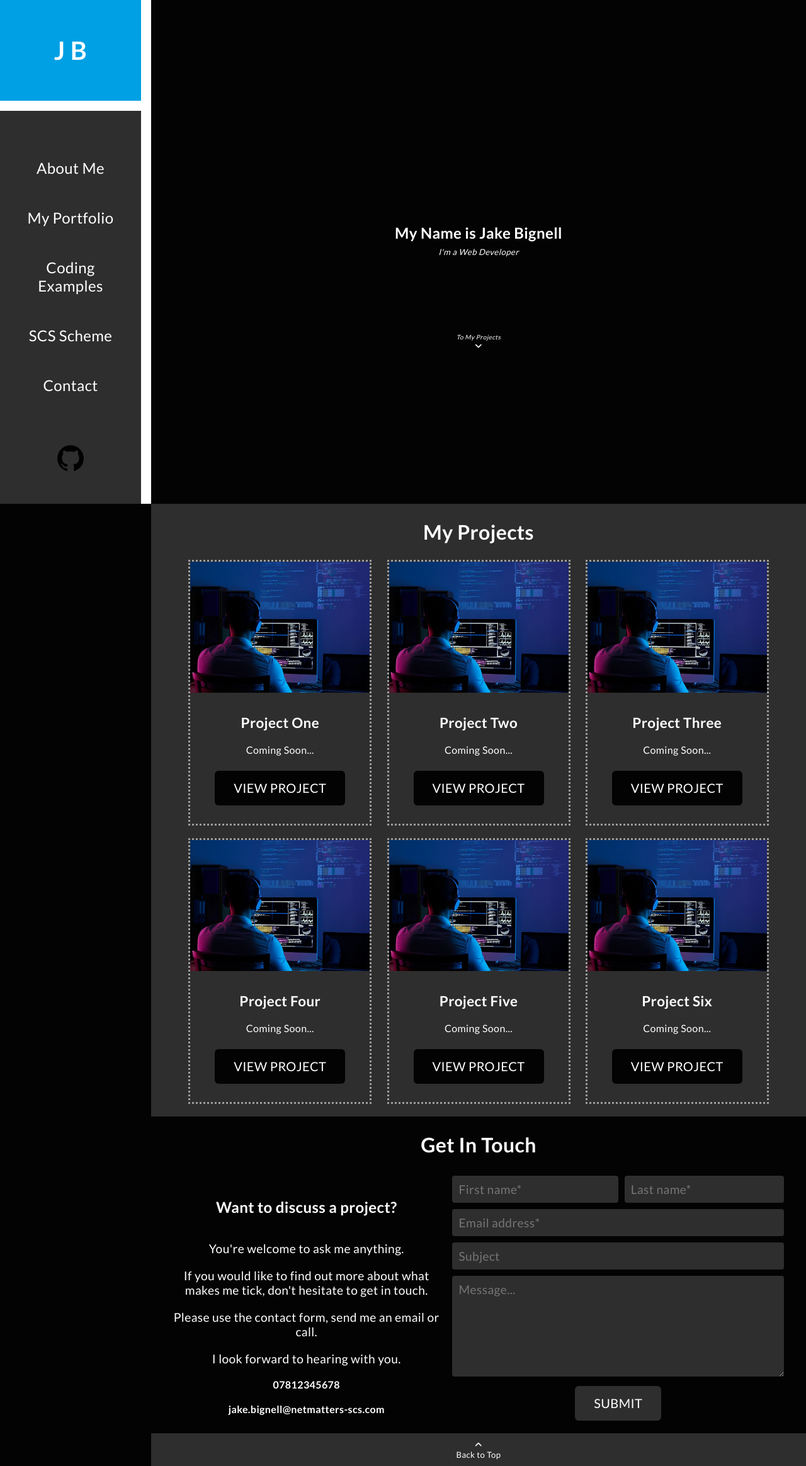
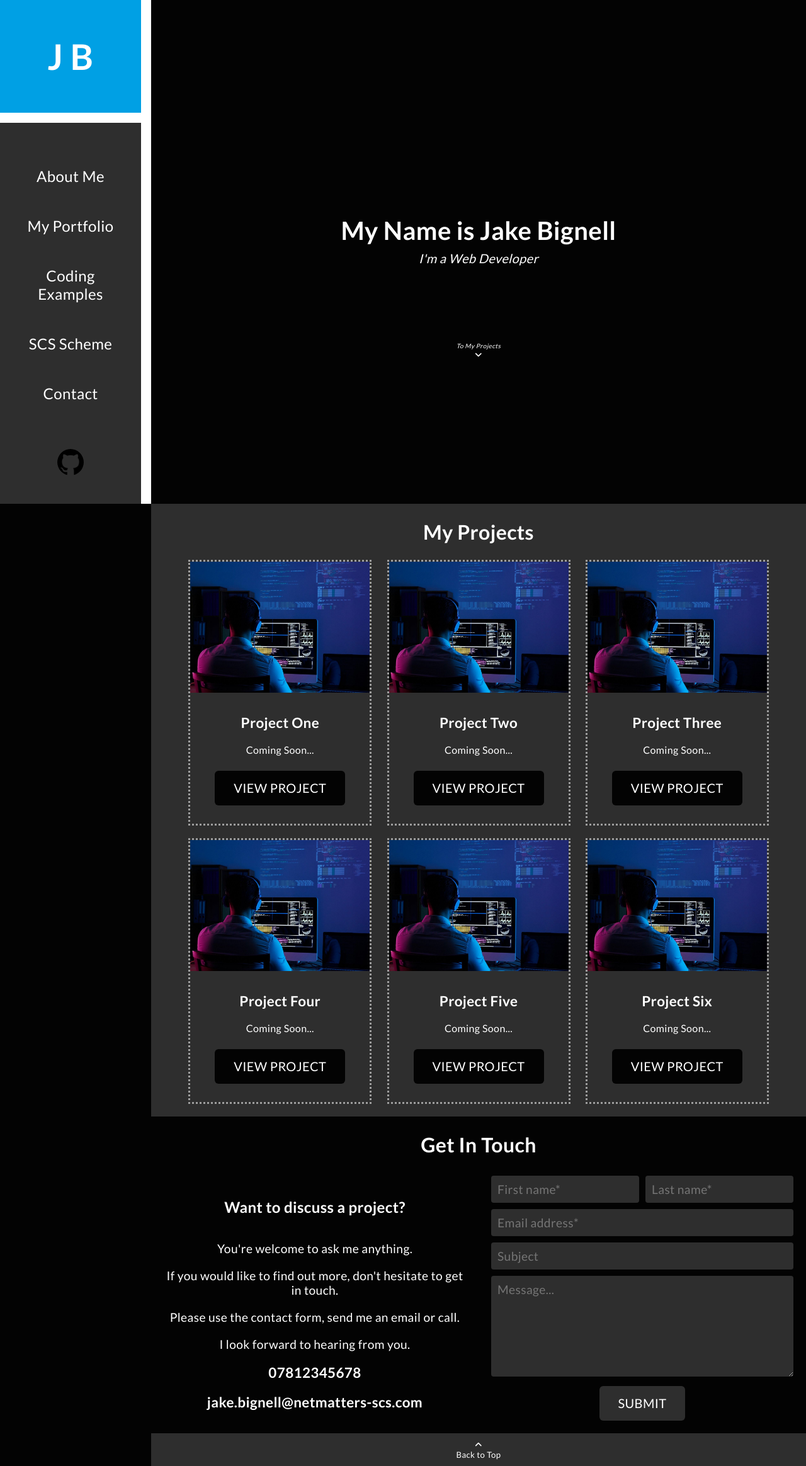
Before and after one commit to Drathenfal/JBportfolio, a PHP site: page / in a window 1280 px wide. Shown: the whole page at 63% size. Run offline with PHP 8.4, Linux system fonts and the light colour scheme; some libraries are stand-ins or nearby versions.

Commit message:
fixed form
fixed form

```diff
--- a/css/application.css
+++ b/css/application.css
@@ -80,6 +80,20 @@ textarea {
   }
 }
 
+.container-mini {
+  margin-right: auto;
+  margin-left: auto;
+  padding-left: 15px;
+  padding-right: 15px;
+  width: 100%;
+}
+
+@media (min-width: 991px) {
+  .container-mini {
+    width: 50%;
+  }
+}
+
 @media (min-width: 991px) {
   .wrapper-main {
     margin-left: 15rem;
@@ -131,7 +145,7 @@ body a:hover {
 }
 
 .initials strong {
-  font-size: 2.5rem;
+  font-size: 3.5rem;
   font-weight: 700;
   text-align: center;
 }
@@ -207,14 +221,14 @@ body a:hover {
 }
 
 .banner h1 {
-  font-size: 1.5rem;
+  font-size: 2.5rem;
   font-weight: 700;
   text-align: center;
   padding: 7rem 0.5rem 0.25rem;
 }
 
 .banner p {
-  font-size: 0.825rem;
+  font-size: 1.25rem;
   font-weight: 400;
   font-style: italic;
   padding: 0.25rem 0.5rem 7rem;
@@ -362,12 +376,6 @@ h2 {
   align-items: center;
 }
 
-@media (min-width: 1260px) {
-  .contact-info {
-    margin-right: 20px;
-  }
-}
-
 .contact-info strong {
   padding: 40px 0px;
   font-size: 1.5rem;
@@ -379,6 +387,12 @@ h2 {
   padding-bottom: 20px;
   font-size: 1rem;
   font-weight: 700;
+}
+
+@media (min-width: 400px) {
+  .contact-info email, .contact-info phone {
+    font-size: 1.4rem;
+  }
 }
 
 .contact-info p {
@@ -421,29 +435,34 @@ form input:focus, form textarea:focus {
   box-shadow: inset 0px 0px 5px 5px #00a0e4;
 }
 
-@media (min-width: 768px) {
-  form .firstname {
-    margin-right: 10px;
-    width: 50%;
-  }
-  form .lastname {
-    width: 48.6%;
-  }
-}
-
-@media (min-width: 768px) and (min-width: 1260px) {
-  form .lastname {
-    width: 48.1%;
-  }
-}
-
 form input {
   width: 100%;
   background-color: #2e2e2e;
   border-style: none;
   border-radius: 4px;
-  margin: 5px 0px;
+  margin: 5px 5px;
   padding: 10px;
+}
+
+@media (min-width: 768px) {
+  form input[name$="name"] {
+    width: 48.6%;
+    flex-grow: 1;
+  }
+}
+
+@media (min-width: 768px) and (min-width: 991px) {
+  form input[name$="name"] {
+    width: 47.1%;
+    flex-grow: 1;
+  }
+}
+
+@media (min-width: 768px) and (min-width: 991px) and (min-width: 1260px) {
+  form input[name$="name"] {
+    width: 45%;
+    flex-grow: 1;
+  }
 }
 
 form textarea {
@@ -452,7 +471,7 @@ form textarea {
   background-color: #2e2e2e;
   border-style: none;
   border-radius: 4px;
-  margin: 5px 0px;
+  margin: 5px 5px;
   padding: 10px;
   overflow: hidden;
   resize: vertical;
@@ -537,14 +556,17 @@ main ul {
   height: 100vh;
   display: flex;
   flex-direction: column;
-  align-items: center;
+  justify-content: space-evenly;
 }
 
 .about-me-header h1 {
   font-size: 2.5rem;
   font-weight: 700;
   text-align: center;
-  padding: 100px;
+}
+
+.about-me-header p {
+  text-align: center;
 }
 
 @media (max-width: 990px) {
--- a/index.html
+++ b/index.html
@@ -121,20 +121,22 @@
 </div>
 </section>
 <!--------------------------FORM--------------------------FORM-------------------------FORM-------------------------FORM-------------------------FORM---------------------------FORM-------------------->
-<section class="container">
+<section>
     <h2>Get In Touch</h2>
     <div class="contact-me" id="contact-me">
-
+        <div class="container-mini">
             <div class="contact-info">
 
                 <strong>Want to discuss a project?</strong>
                 <p>You're welcome to ask me anything.</p>
-            <p>If you would like to find out more about what makes me tick, don't hesitate to get in touch.</p>
+                <p>If you would like to find out more, don't hesitate to get in touch.</p>
                 <p>Please use the contact form, send me an email or call.</p>
-            <p>I look forward to hearing with you.</p>
+                <p>I look forward to hearing from you.</p>
                 <phone>07812345678</phone>
                 <email><a href="mailto:jake.bignell@netmatters-scs.com? subject=subject text">jake.bignell@netmatters-scs.com</a></email>
             </div>
+                </div>
+                <div class="container-mini">
                     <form>
                         <input class="firstname" type="text" name="first_name" placeholder="First name*">
 
@@ -148,6 +150,7 @@
 
                         <button class="submit" type="submit" name="Submit">Submit</button>
                     </form>
+                </div>
     </div>
 </section>
 
--- a/scss/base/_base.scss
+++ b/scss/base/_base.scss
@@ -31,6 +31,19 @@
     }
 }
 
+.container-mini {
+
+    margin-right: auto;
+    margin-left: auto;
+    padding-left: 15px;
+    padding-right: 15px;
+    width: 100%;
+    @include mq(large) {
+    width: 50%;
+    }
+}
+
+
 .wrapper-main {
     @include mq(large){
         margin-left: 15rem;
--- a/scss/modules/_about-me.scss
+++ b/scss/modules/_about-me.scss
@@ -4,12 +4,15 @@
     height: 100vh;
     display: flex;
     flex-direction: column;
-    align-items: center;
+    justify-content: space-evenly;
 
     h1 {
         font-size: 2.5rem;
         font-weight: $font-weight--bold;
         text-align: center;
-        padding: 100px;
+    }
+
+    p{
+        text-align: center;
     }
 }
--- a/scss/modules/_contactme.scss
+++ b/scss/modules/_contactme.scss
@@ -15,9 +15,10 @@
     display: flex;
     flex-direction: column;
     align-items: center;
-    @include mq(xlarge){
-    margin-right: 20px;
-    }
+    ////remove this when container made
+    // @include mq(xlarge){
+    // margin-right: 20px;
+    // }
 
     strong {
         padding: 40px 0px;
@@ -30,6 +31,9 @@
         padding-bottom: 20px;
         font-size: 1rem;
         font-weight: $font-weight--bold;
+        @media(min-width:400px){
+            font-size: 1.4rem;
+        }
     }
 
     p {
@@ -74,37 +78,40 @@ form {
     }
 }
 
-@include mq(medium){
-    .firstname {
-        margin-right: 10px;
-        width: 50%;
-    }
-    .lastname {
-        width: 48.6%;
-        @include mq(xlarge){
-            width: 48.1%;
-        }
-    }
-}
+// @include mq(medium){
+//     .firstname {
+//         width: 48.6%;
+//     }
+//     .lastname {
+//         width: 48.6%;
+//     }
+// }
 
     input {
         width: 100%;
         background-color: $light-color;
         border-style:none;
         border-radius: 4px;
-        margin: 5px 0px;
+        margin: 5px 5px;
         padding: 10px;
-    //     @include mq(medium){
-    //     &[name$="name"] {
-    //         width: 50%;
-    //     }
-    //     @include mq(xlarge){
-    //         &[name$="name"] {
-    //             width: 50%;
-    //             margin-top: 60px;
-    //         }
-    //   }
-    // }
+        @include mq(medium){
+        &[name$="name"] {
+            width: 48.6%;
+            flex-grow: 1;
+        }
+        @include mq(large){
+            &[name$="name"] {
+                width: 47.1%;
+                flex-grow: 1;
+            }
+        @include mq(xlarge){
+            &[name$="name"] {
+                width: 45%;
+                flex-grow: 1;
+                }
+            }
+        }
+    }
 }
 
     textarea {
@@ -116,7 +123,7 @@ form {
         background-color: $light-color;
         border-style:none;
         border-radius: 4px;
-        margin: 5px 0px;
+        margin: 5px 5px;
         padding: 10px;
         overflow: hidden;
         resize:vertical;
--- a/scss/modules/_header.scss
+++ b/scss/modules/_header.scss
@@ -19,12 +19,6 @@
     }
 }
 
-// if i want to change actual burger color
-// .fa-solid:hover {
-//     color: #fff !important;
-// }
-
-
 .banner {
     height: 100vh;
     display: flex;
@@ -33,14 +27,14 @@
     justify-content: center;
 
     h1 {
-        font-size: 1.5rem;
+        font-size: 2.5rem;
         font-weight: $font-weight--bold;
         text-align: center;
         padding: 7rem 0.5rem 0.25rem;
     }
 
     p {
-        font-size: 0.825rem;
+        font-size: 1.25rem;
         font-weight: $font-weight--light;
         font-style: italic;
         padding: 0.25rem 0.5rem 7rem;
--- a/scss/modules/_navigation.scss
+++ b/scss/modules/_navigation.scss
@@ -24,7 +24,7 @@
         color: #fff;
     }
     strong {
-        font-size: 2.5rem;
+        font-size: 3.5rem;
         font-weight: $font-weight--bold;
         text-align: center;
     }
```
Lines whose indentation alone changed are shown as unchanged.
